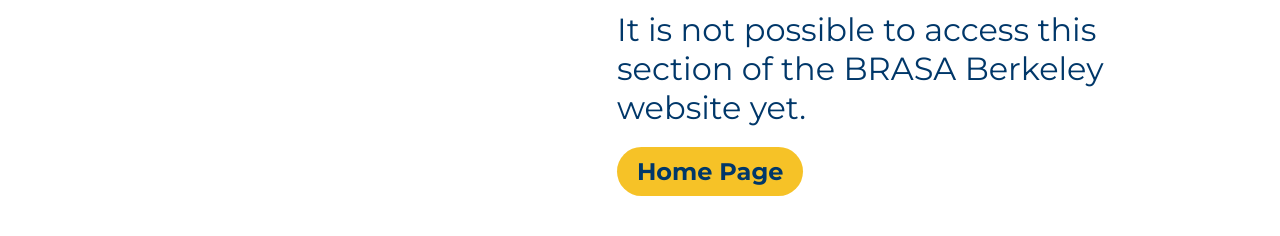
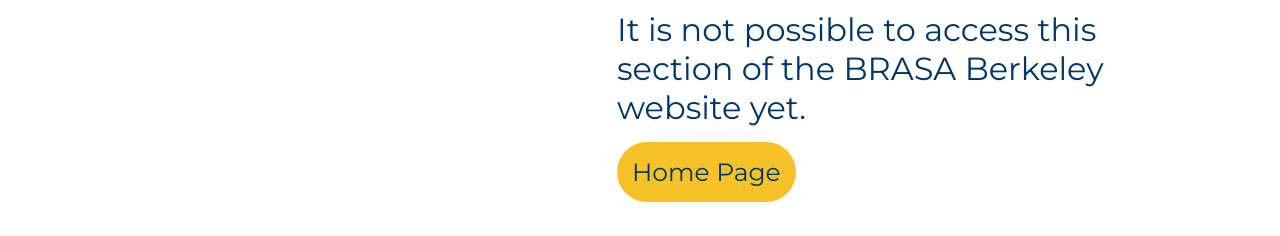
Before and after one commit to BrasaBerkeley/BrasaWebsite, a plain HTML site: page emconstrucao.html in a window 1280 px wide. Shown: the part 567-803 px from the top of the page. Drawn offline with Linux system fonts and the light colour scheme.

Commit message:
Editei transições

```diff
--- a/construction.css
+++ b/construction.css
@@ -58,15 +58,19 @@ body {
 }
 
 #button {
-    background-color: #F6C227;
-    color: #003769;
-    padding: 10px 20px;
-    border: none;
-    border-radius: 40px;
-    text-decoration: none;
-    font-weight: bold;
-    margin-top: 20px;
-    font-size: 1.5rem;
+  background-color: #F6C227;
+  color: #003769;
+  padding: 5px 11px;
+  border-style: 2px solid;
+  border-radius: 30px;
+  text-decoration: none;
+  padding: 15px;
+  transition: 0.4s;
+  font-size: 25px;
+}
+
+#button:hover {
+    padding: 20px;
 }
 
 #Main-menu {
```
Also changed, not shown: styles.css (+8 -3 lines).
